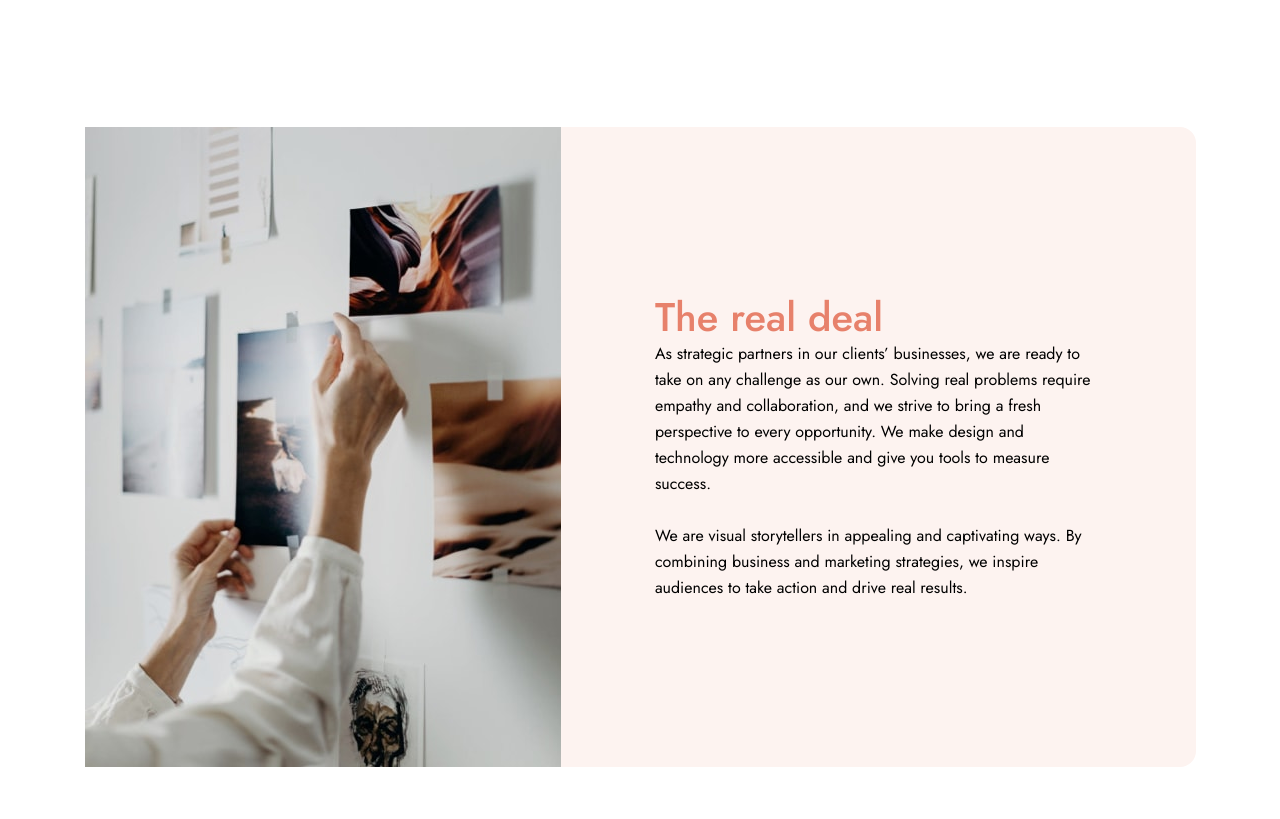
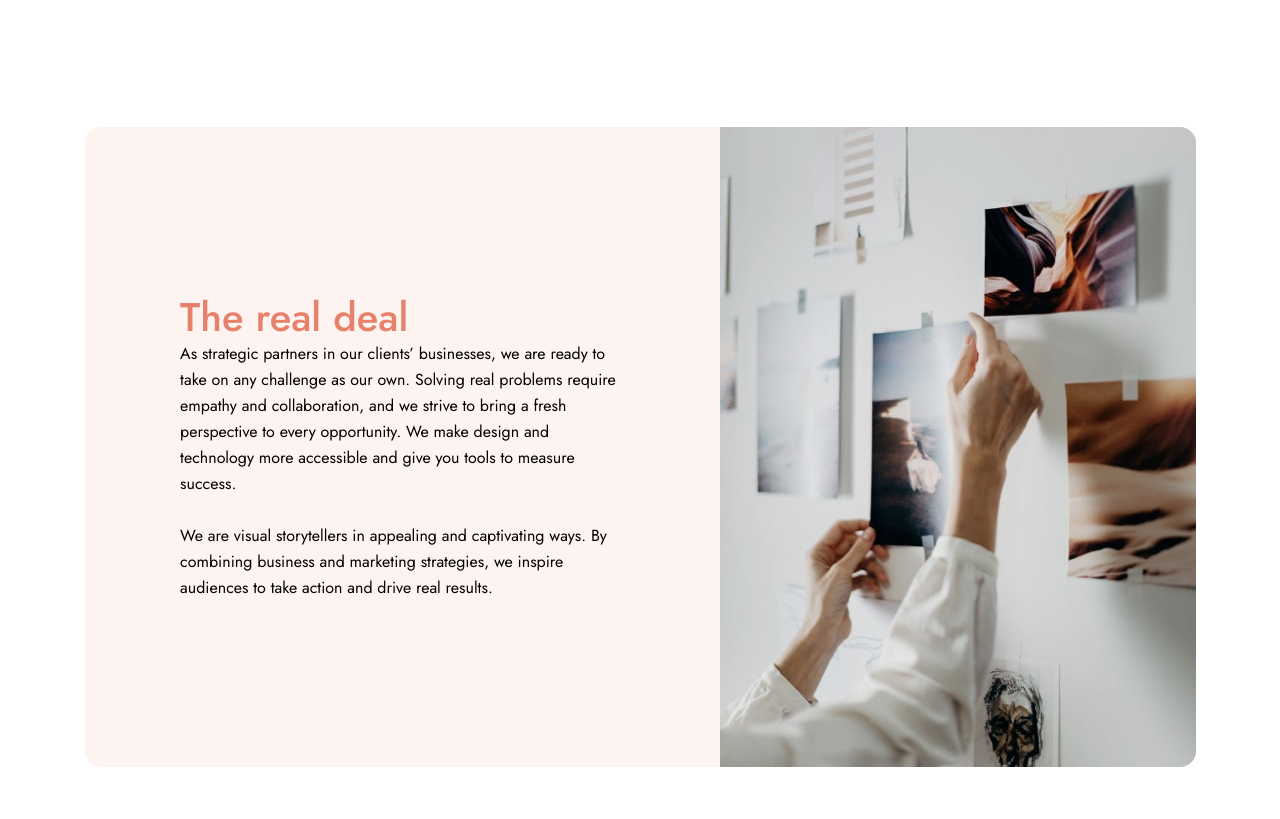
Before and after one commit to MareikeW/designo-multipage-website, a React (Create React App) app: page /about in a window 1280 px wide. Shown: the part 1940-2759 px from the top of the page. Built offline with nearby package versions, Linux system fonts and the light colour scheme.

Commit message:
Aboutpage und Locationpage-Desktop fertig

```diff
--- a/src/components/AboutDescriptions/AboutDescriptionCard.js
+++ b/src/components/AboutDescriptions/AboutDescriptionCard.js
@@ -24,10 +24,10 @@ const AboutDescriptionCard = ({imageAlt, title, description, specialDesktopVersi
     }
 
     return (
-        <StyledAboutDescriptionCard>
+        <StyledAboutDescriptionCard desktopImage={specialDesktopVersion}>
             <img src={imageSourceMobile} className="mobileVersion" alt={imageAlt} />
             <img src={imageSourceTablet} className="tabletVersion" alt={imageAlt} />
-            <img desktopImage={specialDesktopVersion} src={imageSourceDesktop} className="desktopVersion" alt={imageAlt} />
+            <img src={imageSourceDesktop} className="desktopVersion" alt={imageAlt} />
             <div>
                 <h2>{title}</h2>
                 <p>{description}</p>
--- a/src/components/AboutDescriptions/aboutDescriptionCard-styles.js
+++ b/src/components/AboutDescriptions/aboutDescriptionCard-styles.js
@@ -64,6 +64,9 @@ export const StyledAboutDescriptionCard = styled.div`
         width: 1111px;
         text-align: left;
         height: 640px;
+        flex-direction: ${({desktopImage}) => {
+            if (desktopImage === "deal") return "row-reverse";
+        }};
 
         h2 {
             padding: 0;
@@ -78,7 +81,12 @@ export const StyledAboutDescriptionCard = styled.div`
             display: flex;
             flex-direction: column;
             justify-content: center;
-            margin-left: 5.9em;
+            margin-left: ${({desktopImage}) => {
+                if (desktopImage === "talent") return "5.9em";
+            }};
+            margin-right: ${({desktopImage}) => {
+                if (desktopImage === "deal") return "5.9em";
+            }};
         }
 
         .tabletVersion {
@@ -99,9 +107,6 @@ export const StyledAboutDescriptionCard = styled.div`
             border-bottom-right-radius: ${({desktopImage}) => {
                 if (desktopImage === "deal") return "1em";
             }};
-            float: ${({desktopImage}) => {
-                if (desktopImage === "deal") return "right";
-            }};
         }
     }
 `
--- a/src/components/Locations/location-styles.js
+++ b/src/components/Locations/location-styles.js
@@ -118,10 +118,10 @@ export const StyledLocationInfoCard = styled.div`
 export const StyledLocationsContainer = styled.div`
     @media (min-width: 1150px) {
         max-width: 1110px;
+        margin: 0 auto;
         display: grid;
         grid-template-columns: 1fr 1fr;
+        grid-row-gap: 30px;
         grid-column-gap: 30px;
-        grid-row-gap: 30px;
-        margin: 0 auto;
     }
 `
--- a/src/pages/locations.js
+++ b/src/pages/locations.js
@@ -15,7 +15,6 @@ const Locations = () => {
                 <MapComponent
                     imageSource="../assets/locations/tablet/image-map-canada.png"
                     imageAlt="Map of Toronto."
-                    countryMap="Canada"
                 />
                 <LocationInformationCard
                     country="Canada"
@@ -30,7 +29,6 @@ const Locations = () => {
                 <MapComponent
                     imageSource="../assets/locations/tablet/image-map-australia.png"
                     imageAlt="Map of New South Wales."
-                    countryMap="Australia"
                 />
                 <LocationInformationCard
                     country="Australia"
@@ -45,7 +43,6 @@ const Locations = () => {
                 <MapComponent
                     imageSource="../assets/locations/tablet/image-map-uk.png"
                     imageAlt="Map of Rhyd-y-fro."
-                    countryMap="United Kingdom"
                 />
                 <LocationInformationCard
                     country="United Kingdom"
```
Also changed, not shown: src/components/Locations/LocationInformationCard.js (indentation only).
